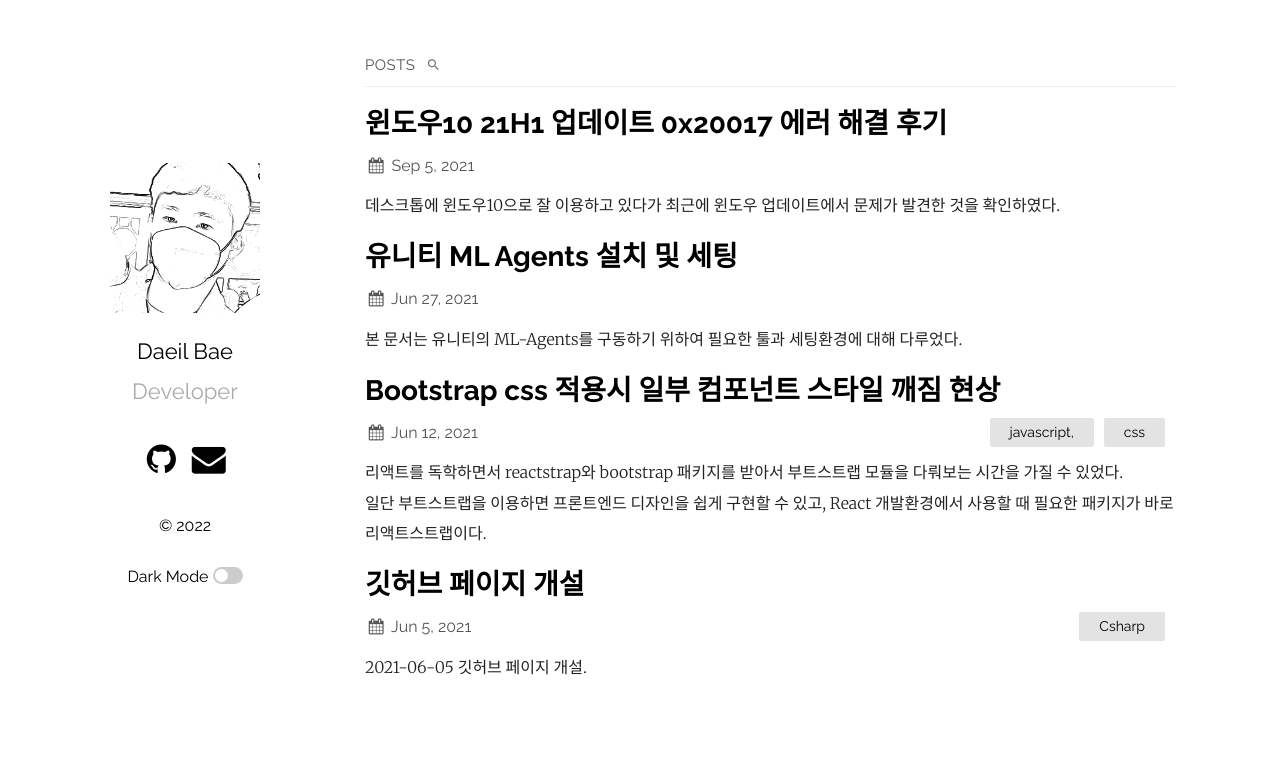
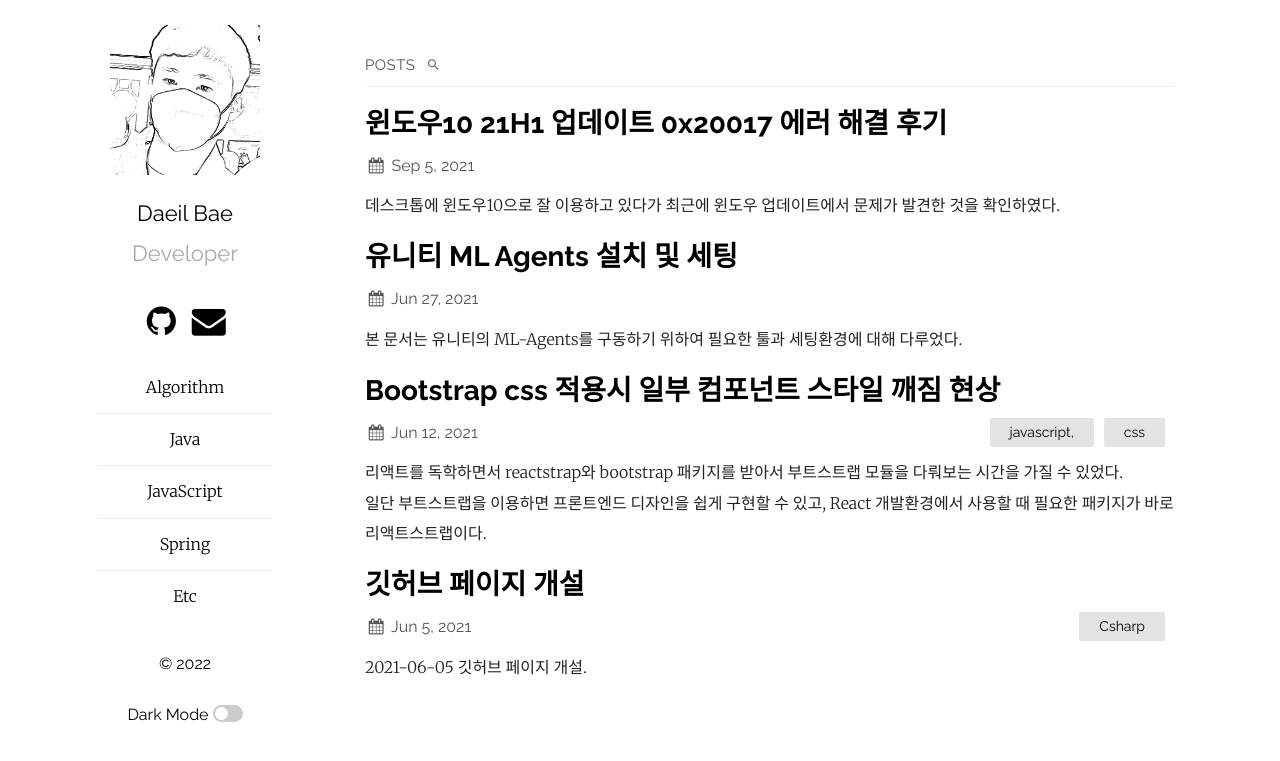
Before and after one commit to ely1293/baedi.github.io, a Jekyll site: the page built from index.md, in a window 1280 px wide. Shown: the top 761 px of the page. Built offline with Jekyll 4.4.1, drawn with Linux system fonts in a browser that asks for light colours.

Commit message:
Navigation Test
네비게이션 테스트

```diff
--- a/_config.yml
+++ b/_config.yml
@@ -21,6 +21,17 @@ plainwhite:
   dark_mode: true # set to true to add dark mode toggle
   portfolio_image: "assets/portfolio_.png" # the path from the base directory of the site to the image to display (no / at the start)
   html_lang: "kr" # set the lang attribute of the <html> tag for the pages. See here for a list of codes: https://www.w3schools.com/tags/ref_country_codes.asp
+  navigation:
+    - title: Algorithm
+      url: "/algorithm"
+    - title: Java
+      url: "/java"
+    - title: JavaScript
+      url: "/javascript"
+    - title: Spring
+      url: "/spring"
+    - title: Etc
+      url: "/etc"
   condensed_mobile:
     #- home
     - page
```
Also changed, not shown: 1 other file.
